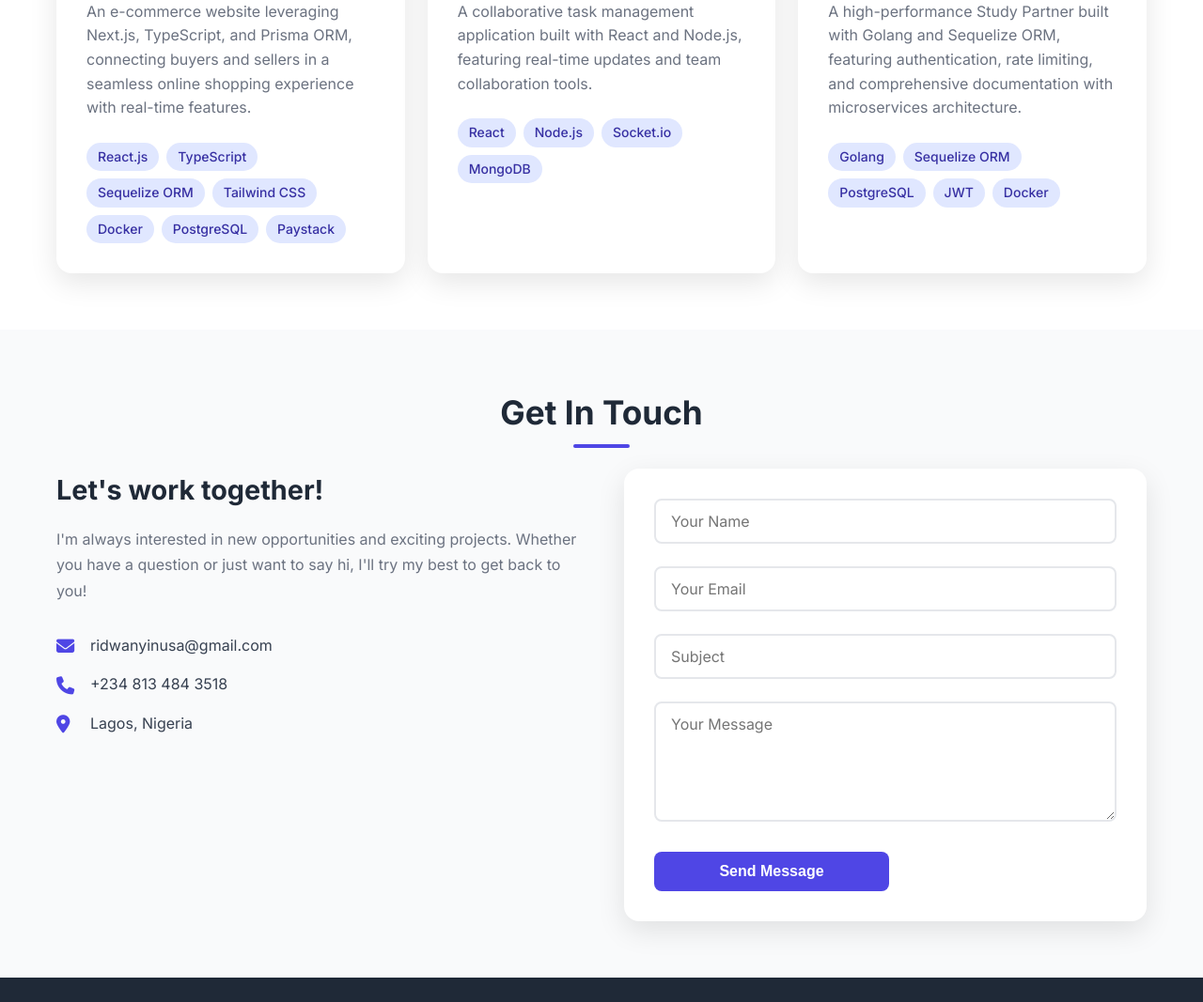
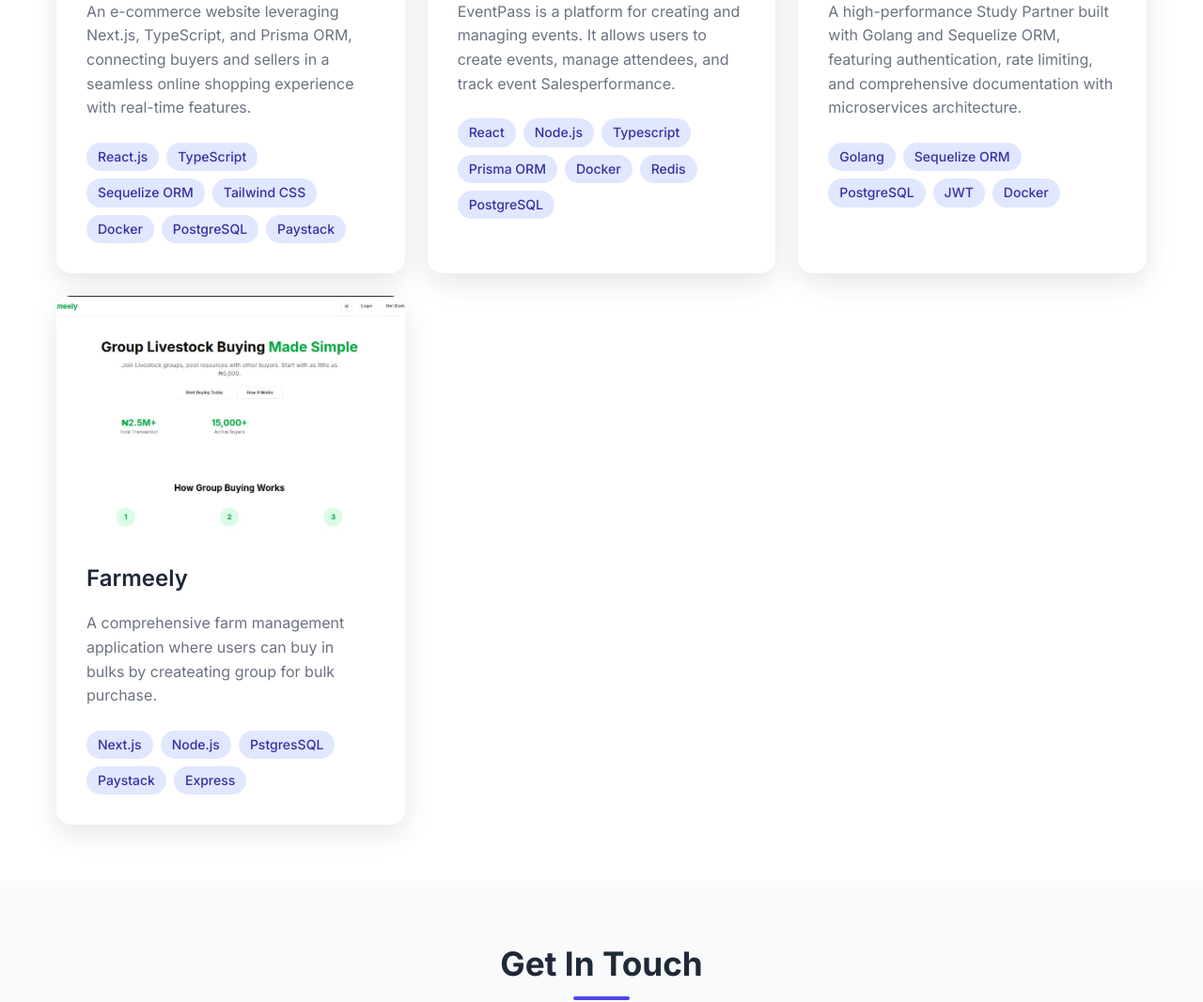
Before and after one commit to Olanrewaju-0123/portfolio, a plain HTML site: page index.html in a window 1280 px wide. Shown: the part 2230-3297 px from the top of the page at 94% size. Drawn offline with Linux system fonts and the light colour scheme.

Commit message:
Add Farmeely project and update project descriptions with real tech stacks

```diff
--- a/index.html
+++ b/index.html
@@ -241,15 +241,16 @@
             <div class="project-content">
               <h3>Event Pass</h3>
               <p>
-                A collaborative task management application built with React and
-                Node.js, featuring real-time updates and team collaboration
-                tools.
+                EventPass is a platform for creating and managing events. It allows users to create events, manage attendees, and track event Salesperformance.
               </p>
               <div class="project-tech">
                 <span class="tech-tag">React</span>
                 <span class="tech-tag">Node.js</span>
-                <span class="tech-tag">Socket.io</span>
-                <span class="tech-tag">MongoDB</span>
+                <span class="tech-tag">Typescript</span>
+                <span class="tech-tag">Prisma ORM</span>
+                <span class="tech-tag">Docker</span>
+                <span class="tech-tag">Redis</span>
+                <span class="tech-tag">PostgreSQL</span>
               </div>
             </div>
           </div>
@@ -279,8 +280,8 @@
             <div class="project-content">
               <h3>Study Partner AI</h3>
               <p>
-                A high-performance Study Partner built with Golang and Sequelize ORM,
-                featuring authentication, rate limiting, and comprehensive
+                A high-performance Study Partner built with Golang and Sequelize
+                ORM, featuring authentication, rate limiting, and comprehensive
                 documentation with microservices architecture.
               </p>
               <div class="project-tech">
@@ -289,6 +290,43 @@
                 <span class="tech-tag">PostgreSQL</span>
                 <span class="tech-tag">JWT</span>
                 <span class="tech-tag">Docker</span>
+              </div>
+            </div>
+          </div>
+
+          <div class="project-card">
+            <div class="project-image">
+              <img src="images/projects/farmeely.png" alt="Farmeely" />
+              <div class="project-overlay">
+                <a
+                  href="https://frontend-woad-two-18.vercel.app/"
+                  class="project-link"
+                  target="_blank"
+                  rel="noopener noreferrer"
+                >
+                  <i class="fas fa-external-link-alt"></i>
+                </a>
+                <a
+                  href="https://github.com/Olanrewaju-0123/farmeely-frontend"
+                  class="project-github"
+                  target="_blank"
+                  rel="noopener noreferrer"
+                >
+                  <i class="fab fa-github"></i>
+                </a>
+              </div>
+            </div>
+            <div class="project-content">
+              <h3>Farmeely</h3>
+              <p>
+                A comprehensive farm management application where users can buy in bulks by createating group for bulk purchase.
+              </p>
+              <div class="project-tech">
+                <span class="tech-tag">Next.js</span>
+                <span class="tech-tag">Node.js</span>
+                <span class="tech-tag">PstgresSQL</span>
+                <span class="tech-tag">Paystack</span>
+                <span class="tech-tag">Express</span>
               </div>
             </div>
           </div>
```
Also changed, not shown: images/projects/farmeely.png (added).
